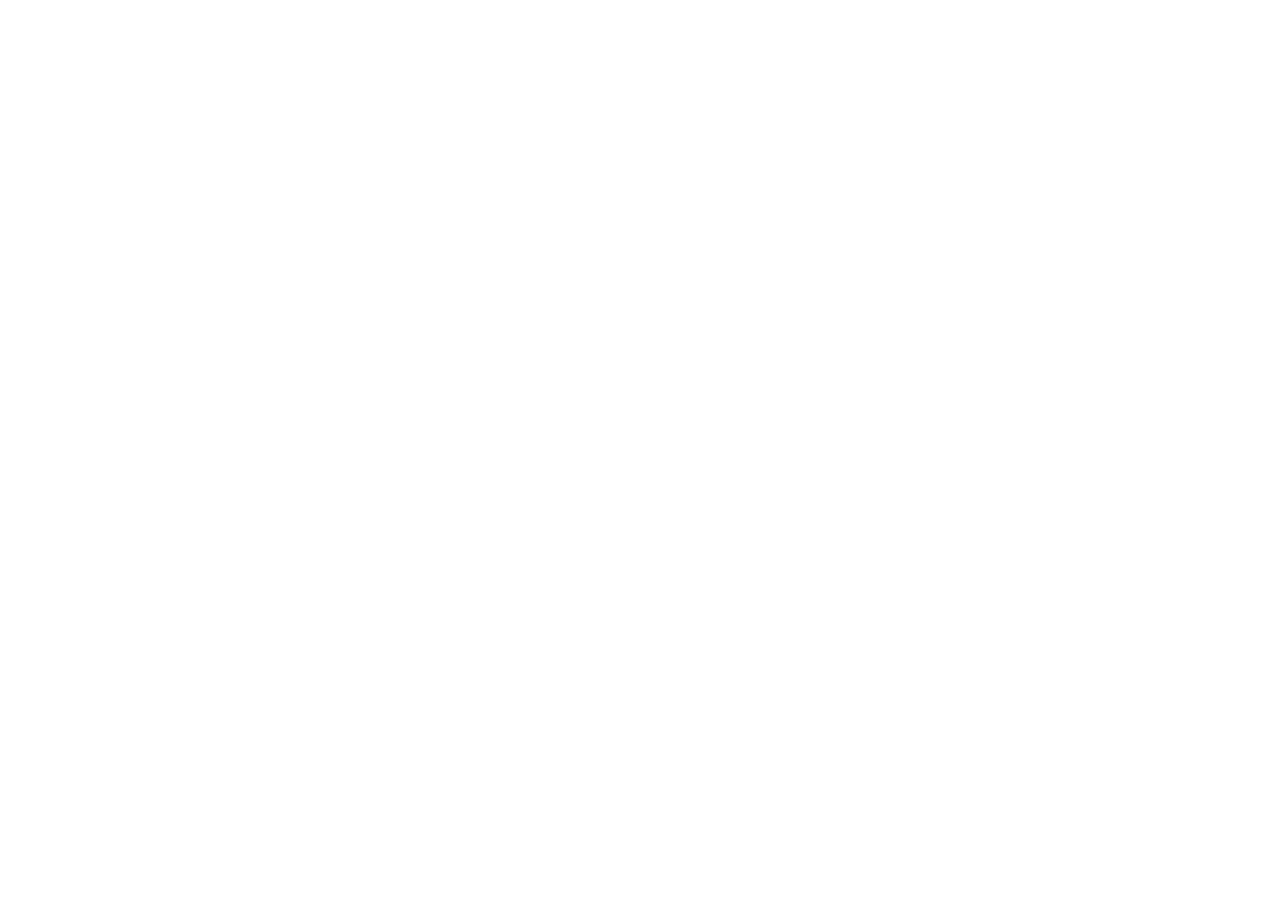
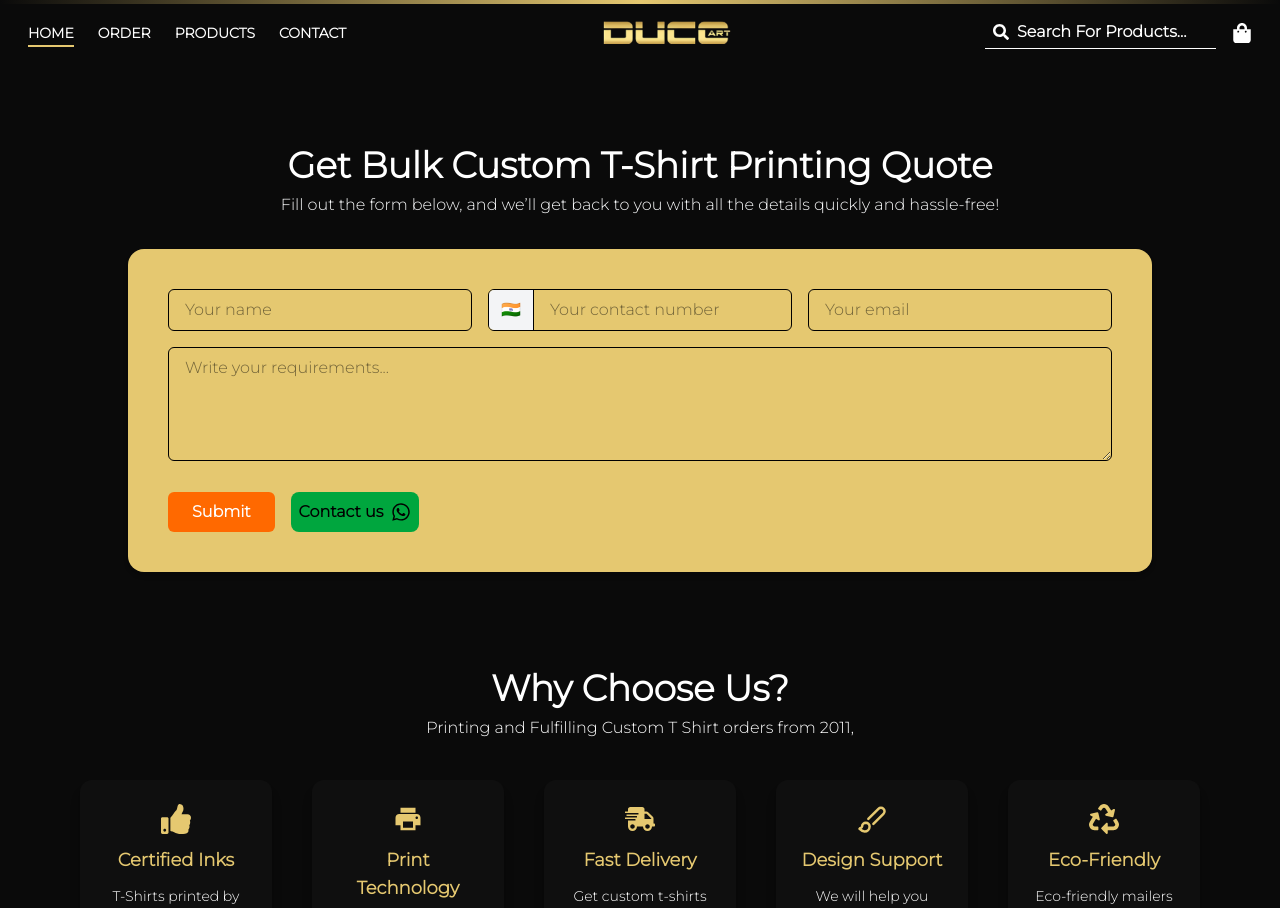
Before and after one commit to rajeev-the/Duco_Frontend, a React (Vite) app: page /getbulk in a window 1280 px wide. Before the commit this address had no page. Shown: the top 908 px of the page. Before the commit the page ends 800 px from the top, so only its background shows below. Built offline with nearby package versions, Linux system fonts and the light colour scheme.

Commit message:
first commit

```diff
--- a/src/App.jsx
+++ b/src/App.jsx
@@ -8,6 +8,8 @@ import Contact from './Pages/Contact.jsx';
 import ProductPage from './Pages/ProductPage.jsx';
 
 import Cart from './Pages/Cart.jsx';
+import GetBulk from './Pages/GetBulk.jsx';
+import Order from './Pages/Order.jsx';
 
 const App = () => {
   return (
@@ -20,6 +22,9 @@ const App = () => {
               <Route  path='/contact' element={<Contact/>}/>
                 <Route  path='/cart' element={<Cart/>}/>
                 <Route  path='/products/:id' element={<ProductPage/>}/>
+                  <Route  path='/getbulk' element={<GetBulk/>}/>
+                     <Route  path='/order' element={<Order/>}/>
+
 
 
       </Route>
--- a/src/Components/Navbar.jsx
+++ b/src/Components/Navbar.jsx
@@ -14,7 +14,7 @@ const Navbar = () => {
       {/* Left - Nav Links */}
 
 <div className="hidden md:flex items-center gap-6 text-sm">
-  {["Home", "Services", "Products", "Contact"].map((item, idx) => (
+  {["Home", "Order", "Products", "Contact"].map((item, idx) => (
     <div
       key={idx}
       onClick={() => setIsClick(item)}
@@ -78,9 +78,20 @@ const Navbar = () => {
 
     </nav>
 
-     {mobileMenuOpen && (
-        <div className="md:hidden px-3 flex  gap-4 text-center  text-white text-sm">
-          {["Home", "Services", "Products", "Contact"].map((item, idx) => (
+
+   <div className="md:hidden  mt-2  relative   flex items-center gap-2 px-2 py-1">
+  <FaSearch className="text-white" />
+  <input
+    type="text"
+    placeholder="Search For Products..."
+    className="bg-transparent placeholder-white text-white outline-none w-full"
+  />
+   <div className="absolute left-3 -bottom-1 h-[2px] w-1/2 bg-[white]" />
+
+</div>
+ {mobileMenuOpen && (
+        <div className="md:hidden px-3 flex  mt-4 gap-4 text-center  text-white text-sm">
+          {["Home", "Order", "Products", "Contact"].map((item, idx) => (
             <div
               key={idx}
               onClick={() => {
@@ -100,16 +111,6 @@ const Navbar = () => {
           ))}
         </div>
       )}
-   <div className="md:hidden  mt-2  relative   flex items-center gap-2 px-2 py-1">
-  <FaSearch className="text-white" />
-  <input
-    type="text"
-    placeholder="Search For Products..."
-    className="bg-transparent placeholder-white text-white outline-none w-full"
-  />
-   <div className="absolute left-3 -bottom-1 h-[2px] w-1/2 bg-[white]" />
-</div>
-
 
     </>
 
--- /dev/null
+++ b/src/Components/OrderCart.jsx
@@ -0,0 +1,83 @@
+import React from 'react';
+import watchphoto from '../assets/gloomy-young-black-model-clean-white-unlabeled-cotton-t-shirt-removebg-preview.png';
+
+const OrderCart = ({
+  image = watchphoto,
+  title = "Delivery pending",
+  estimatedDelivery = "May 20, 2025"
+}) => {
+
+  const statusInfo = {
+    "Delivery pending": {
+      color: "text-amber-600",
+      progress: "w-1/3",
+      barColor: "bg-green-500"
+    },
+    "Delivery Accepted": {
+      color: "text-emerald-600",
+      progress: "w-2/3",
+      barColor: "bg-emerald-500"
+    },
+    "Delivery Cancelled": {
+      color: "text-rose-600",
+      progress: "w-full",
+      barColor: "bg-rose-500"
+    }
+  };
+
+  const { color, progress, barColor } = statusInfo[title] || {
+    color: "text-slate-500",
+    progress: "w-1/4",
+    barColor: "bg-slate-400"
+  };
+
+  return (
+    <div className="flex flex-col    sm:flex-row items-center sm:items-center gap-4 bg-[#E5C870] rounded-xl p-5 shadow-sm  w-full max-w-3xl transition-all duration-300 hover:shadow-md hover:border-slate-200">
+
+      {/* Image Container */}
+      <div className="w-24 h-24     sm:w-28 sm:h-28  shrink-0">
+        <img
+          src={image}
+          alt="Product"
+          className="w-full bg-white    h-full rounded-lg object-cover border border-slate-100"
+        />
+      </div>
+
+      {/* Content Container */}
+      <div className="flex flex-col flex-grow w-full space-y-3">
+        <div className="flex justify-between items-start">
+          {/* Status and Product Info */}
+          <div className="space-y-1">
+            <span className={`text-sm font-medium tracking-wide uppercase ${color}`}>
+              {title}
+            </span>
+            <h2 className="text-slate-800 font-semibold sm:text-base  text-sm  ">
+              Noise Icon '2.1' Display with Bluetooth Calling
+            </h2>
+            <p className="sm:text-sm  text-[12px] text-slate-400">
+              Est. delivery: {estimatedDelivery}
+            </p>
+          </div>
+
+          {/* Action Button */}
+          {title !== "Delivery Cancelled" && (
+            <button className="mt-1 text-sm font-medium text-rose-600 hover:text-rose-700 px-2 py-1 rounded-md hover:bg-rose-50 transition-colors">
+              Cancel
+            </button>
+          )}
+        </div>
+
+        {/* Progress Bar */}
+        <div className="w-full">
+          <div className="h-1.5 bg-slate-100 rounded-full overflow-hidden">
+            <div
+              className={`h-full ${barColor} ${progress} transition-all duration-500 ease-out`}
+            />
+          </div>
+        </div>
+      </div>
+    </div>
+  );
+};
+
+export default OrderCart;
--- a/src/Components/SectionHome2.jsx
+++ b/src/Components/SectionHome2.jsx
@@ -1,8 +1,10 @@
 import React from 'react'
 import BoxOfProdcuts from './BoxOfProdcuts'
 import { ChevronRight } from 'lucide-react';
+import { useNavigate } from 'react-router-dom';
 
 const SectionHome2 = () => {
+  const navigator = useNavigate()
   return (
 <section className="mt-[100px] sm:mt-10 px-4 md:px-8 lg:px-16">
   <h1 className="text-3xl text-white text-center font-semibold">Shop Now</h1>
@@ -21,7 +23,7 @@ const SectionHome2 = () => {
 
   {/* Button Wrapper */}
   <div className="mt-6 flex justify-end">
-    <button className="flex items-center gap-2 px-4 py-2 bg-white text-black rounded-xl shadow-sm border font-semibold hover:bg-gray-100 transition">
+    <button  onClick={()=> navigator("/products")} className="flex items-center gap-2 px-4 py-2 bg-white text-black rounded-xl shadow-sm border font-semibold hover:bg-gray-100 transition">
       Explore All
       <ChevronRight size={20} />
     </button>
--- /dev/null
+++ b/src/Pages/GetBulk.jsx
@@ -0,0 +1,163 @@
+import React, { useState } from 'react';
+import { FaWhatsapp } from 'react-icons/fa';
+import { FaThumbsUp, FaShippingFast, FaRecycle } from 'react-icons/fa';
+import { MdPrint } from 'react-icons/md';
+import { LuBrush } from 'react-icons/lu';
+const GetBulk = () => {
+ const features = [
+  {
+    icon: <FaThumbsUp className="text-3xl text-[#E5C870]" />,
+    title: 'Certified Inks',
+    desc: 'T-Shirts printed by OEKO-TEX certified inks',
+  },
+  {
+    icon: <MdPrint className="text-3xl text-[#E5C870]" />,
+    title: 'Print Technology',
+    desc: (
+      <>
+        10+ advanced{' '}
+        <span className="text-orange-400 font-semibold">printing techniques</span> to choose
+      </>
+    ),
+  },
+  {
+    icon: <FaShippingFast className="text-3xl text-[#E5C870]" />,
+    title: 'Fast Delivery',
+    desc: 'Get custom t-shirts delivered in 7 days',
+  },
+  {
+    icon: <LuBrush className="text-3xl text-[#E5C870]" />,
+    title: 'Design Support',
+    desc: 'We will help you create the perfect design.',
+  },
+  {
+    icon: <FaRecycle className="text-3xl text-[#E5C870]" />,
+    title: 'Eco-Friendly',
+    desc: 'Eco-friendly mailers are used for shipping',
+  },
+];
+    const [form, setForm] = useState({
+    name: '',
+    phone: '',
+    email: '',
+    message: '',
+  });
+
+  const handleChange = (e) => {
+    setForm({ ...form, [e.target.name]: e.target.value });
+  };
+
+  const handleSubmit = (e) => {
+    e.preventDefault();
+    console.log('Form submitted:', form);
+    // Add your form submission logic here
+  };
+
+  const whatsappLink = `https://wa.me/919999999999?text=Hi, I am interested in bulk custom t-shirt printing.`; // Replace number
+
+
+  return (
+    <>
+    <div className="mt-10 flex flex-col items-center justify-center px-4 py-10 ">
+      <h1 className="text-3xl md:text-4xl font-bold text-center text-white mb-2">
+        Get Bulk Custom T-Shirt Printing Quote
+      </h1>
+      <p className="text-center text-gray-50 mb-8">
+        Fill out the form below, and we’ll get back to you with all the details quickly and hassle-free!
+      </p>
+
+      <form
+        onSubmit={handleSubmit}
+        className="bg-[#E5C870] rounded-2xl shadow-md p-6 md:p-10 max-w-5xl w-full space-y-4"
+      >
+        <div className="grid grid-cols-1 md:grid-cols-3 gap-4">
+          <input
+            type="text"
+            name="name"
+            value={form.name}
+            onChange={handleChange}
+            placeholder="Your name"
+            className="border rounded-md px-4 py-2 w-full"
+            required
+          />
+          <div className="flex border rounded-md overflow-hidden">
+            <span className="px-3 flex items-center bg-gray-100 border-r">🇮🇳</span>
+            <input
+              type="tel"
+              name="phone"
+              value={form.phone}
+              onChange={handleChange}
+              placeholder="Your contact number"
+              className="px-4 py-2 w-full outline-none"
+              required
+            />
+          </div>
+          <input
+            type="email"
+            name="email"
+            value={form.email}
+            onChange={handleChange}
+            placeholder="Your email"
+            className="border rounded-md px-4 py-2 w-full"
+            required
+          />
+        </div>
+
+        <textarea
+          name="message"
+          value={form.message}
+          onChange={handleChange}
+          placeholder="Write your requirements..."
+          rows={4}
+          className="w-full border rounded-md px-4 py-2"
+        ></textarea>
+
+        <div className="flex items-center gap-4 mt-2">
+          <button
+            type="submit"
+            className="bg-orange-500 hover:bg-orange-600 text-white px-6 py-2 rounded-md font-semibold"
+          >
+            Submit
+          </button>
+
+          <a
+            href={whatsappLink}
+            target="_blank"
+            rel="noopener noreferrer"
+            className="flex items-center gap-2 text- bg-green-600  px-2 py-2   rounded-lg  font-semibold"
+          >
+
+            Contact us  <FaWhatsapp className="text-xl" />
+          </a>
+        </div>
+      </form>
+    </div>
+
+  <section className="py-14 px-4 md:px-10 lg:px-20 text-center ">
+      <h2 className="text-3xl md:text-4xl font-bold text-white mb-2">
+        Why Choose Us?
+      </h2>
+      <p className="text-white mb-10">
+        Printing and Fulfilling Custom T Shirt orders from 2011,
+      </p>
+
+      <div className="grid grid-cols-1 sm:grid-cols-2 lg:grid-cols-5 gap-10 text-center">
+        {features.map((feature, idx) => (
+          <div
+            key={idx}
+            className="flex flex-col items-center space-y-3 bg-[#0f0f0f] p-6 rounded-xl shadow-lg hover:scale-105 transition-transform duration-300"
+          >
+            {feature.icon}
+            <h3 className="text-[#E5C870] font-semibold text-lg">{feature.title}</h3>
+            <p className="text-sm text-white max-w-[200px]">{feature.desc}</p>
+          </div>
+        ))}
+      </div>
+    </section>
+
+
+    </>
+  )
+}
+
+export default GetBulk
--- /dev/null
+++ b/src/Pages/Order.jsx
@@ -0,0 +1,57 @@
+import React,{useState} from 'react'
+import OrderCart from '../Components/OrderCart'
+import {  FaShoppingBag } from "react-icons/fa";
+import BoxOfProdcuts from '../Components/BoxOfProdcuts';
+
+
+
+import watchphoto from '../assets/gloomy-young-black-model-clean-white-unlabeled-cotton-t-shirt-removebg-preview.png'
+
+
+const sampleProduct = {
+  id: "1",
+  name: "Noise Icon '2.1' Display with Bluetooth Calling",
+  image: watchphoto,
+};
+
+const Order = () => {
+  const [orderStatus, setOrderStatus] = useState(true);
+
+  return (
+  <div className='w-full h-full p-10'>
+
+     <div className='mb-7  '>
+       <FaShoppingBag  size={40}  className="text-white text-xl cursor-pointer" />
+
+     </div>
+
+        <div className='grid grid-cols-1 sm:grid-cols-2 md:grid-cols-3 lg:grid-cols-3 gap-6'>
+                  <OrderCart/>
+
+
+                   </div>
+
+
+                   <section className="mt-5">
+  <div>
+    <h3 className="text-start font-bold text-white text-2xl">Related Products</h3>
+
+    <div className="mt-5 overflow-x-auto  scrollbar-none [&::-webkit-scrollbar]:hidden">
+      <div className="flex gap-4 w-max">
+
+      <BoxOfProdcuts />
+    <BoxOfProdcuts />
+
+      </div>
+    </div>
+  </div>
+</section>
+
+
+
+
+  </div>
+  )
+}
+
+export default Order
--- a/src/Pages/ProductPage.jsx
+++ b/src/Pages/ProductPage.jsx
@@ -2,10 +2,12 @@ import React, { useState } from 'react';
 import tshirtImage from '../assets/gloomy-young-black-model-clean-white-unlabeled-cotton-t-shirt-removebg-preview.png';
 import { FaCheckCircle } from 'react-icons/fa';
 import { MdOutlinePrint, MdOutlineColorLens, MdOutlineStraighten } from 'react-icons/md';
+import { useNavigate } from 'react-router-dom';
 
 const ProductPage = () => {
   const [selectedColor, setSelectedColor] = useState('#ffffff');
   const [selectedSize, setSelectedSize] = useState('M');
+  const navigate = useNavigate()
 
   const colors = [
     '#E3C099', '#4C2A2A', '#8D5A5A', '#3B3B3B', '#007F5F', '#FC5185', '#9ED8DB', '#FFD700',
@@ -38,7 +40,7 @@ const ProductPage = () => {
           <h1 className="text-3xl font-bold text-[#E5C870]">Unisex Classic Crew T-Shirt | UC21</h1>
           <p className="text-2xl font-semibold">₹160.00</p>
 
-          <button className="bg-[#E5C870] hover:bg-green-600 text-black  font-bold px-4 py-2 rounded">Get Your Free Bulk Quote</button>
+          <button onClick={()=> navigate("/getbulk")}  className="bg-[#E5C870] hover:bg-green-600 text-black  font-bold px-4 py-2 rounded">Get Your Free Bulk Quote</button>
 
           <ul className="grid grid-cols-2 gap-1 text-sm text-gray-700">
             <li><FaCheckCircle className="inline mr-1 text-green-600" />180 GSM</li>
```
